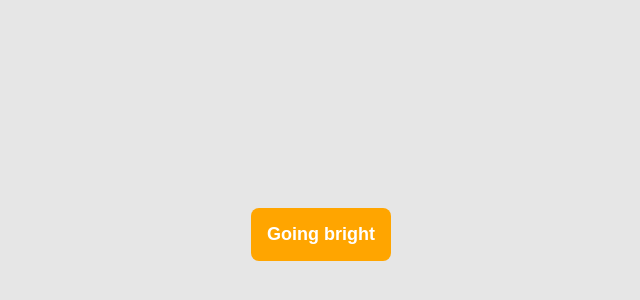
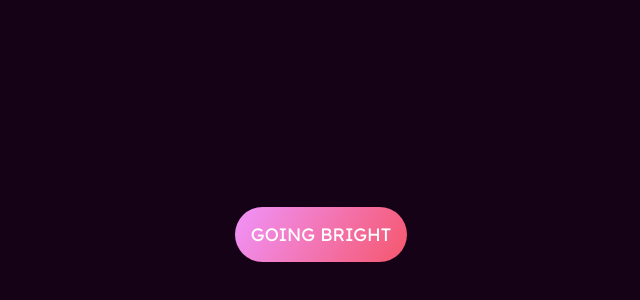
Before and after one commit to byquincy/lightbox, a plain HTML site: page index.html in a window 1280 px wide. Shown: the part 166-466 px from the top of the page, without its empty margins (319-959 px from the left). Drawn offline with Linux system fonts and the light colour scheme.

Commit message:
Design update

```diff
--- a/index.css
+++ b/index.css
@@ -1,9 +1,11 @@
+@import url('https://fonts.googleapis.com/css2?family=Lexend:wght@100..900&family=Montserrat:ital,wght@0,100..900;1,100..900&family=Outfit:wght@100..900&display=swap');
+
 body {
     margin: 0;
 
     height: 100vh;
 
-    background-color: rgb(230, 230, 230);
+    background-color: rgb(22, 2, 22);
 }
 
 #container {
@@ -17,24 +19,26 @@ body {
 }
 
 #show-lightbox {
-    background-color: orange;
+    background-image: linear-gradient(120deg, #f093fb 0%, #f5576c 100%);
     box-shadow: none;
     cursor: pointer;
 
     border: none;
-    border-radius: 0.5rem;
+    border-radius: 5rem;
 
     font-weight: bold;
     font-size: large;
 
     padding: 1rem;
 
-    transition: .1s ease-in-out;
+    transition: 0.2s ease;
 }
 #show-lightbox:hover{
-    box-shadow: white 0px 7px 29px 0px;
+    box-shadow: rgba(255, 255, 255, 0.5) 0px 0px 29px 0px;
 }
 
 .bright-text {
     color: white;
+    font-family: "Lexend", sans-serif;
+    font-weight: 400;
 }
--- a/index.html
+++ b/index.html
@@ -27,7 +27,7 @@
 </head>
 <body>
     <div id="container">
-        <button id="show-lightbox" onclick="window.open('/lightbox.html', 'PopupWin', 'width=100, height=120')"><span class="bright-text">Going bright</span></button>
+        <button id="show-lightbox" onclick="window.open('/lightbox.html', 'PopupWin', 'width=100, height=120')"><span class="bright-text">GOING BRIGHT</span></button>
     </div>
 </body>
 </html>
```
